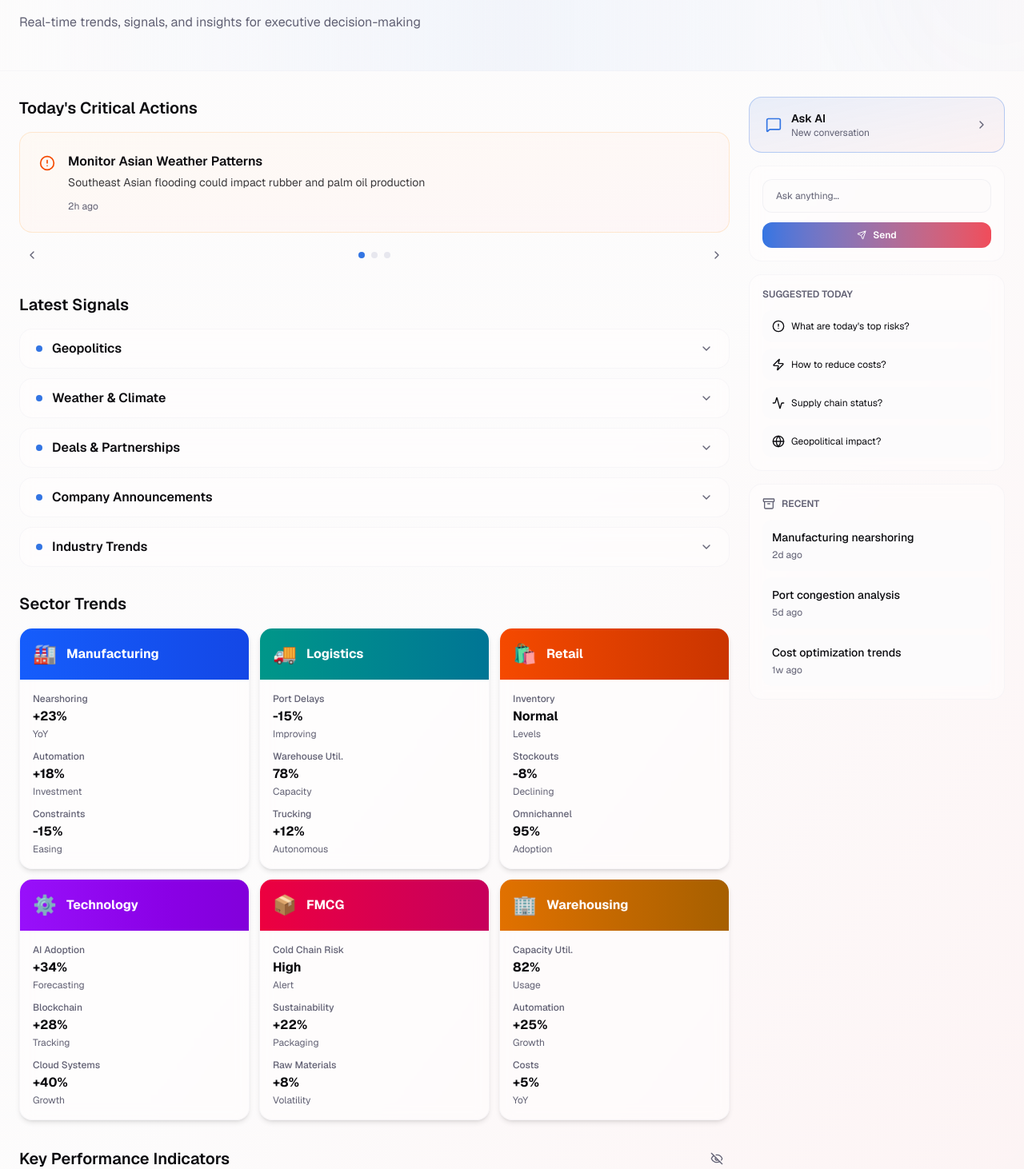
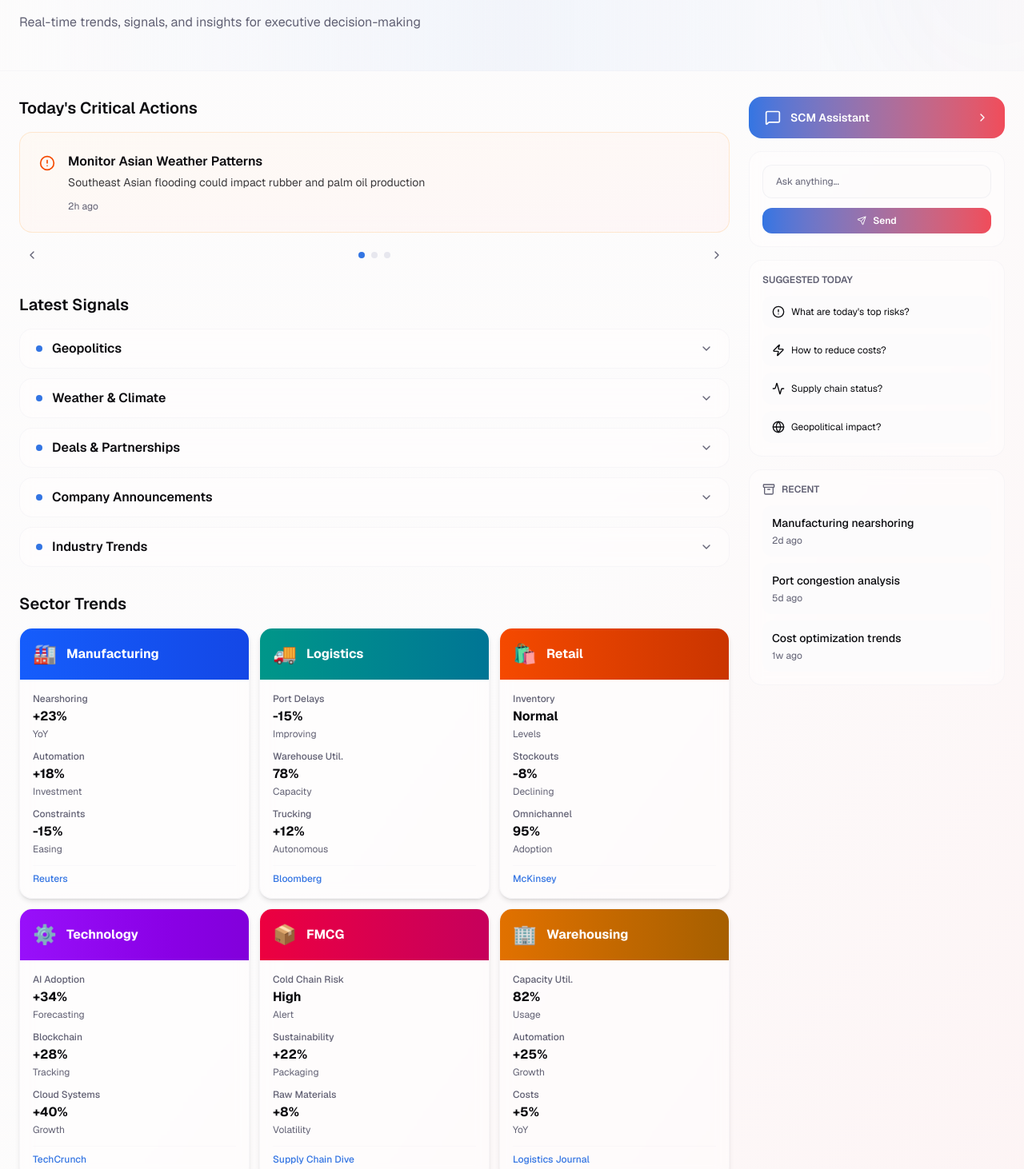
Before and after one commit to amitkumar-ai-pm/v0-scm-intelligence, a Next.js app: page / in a window 1280 px wide. Shown: the part 88-1550 px from the top of the page at 80% size. Built offline with nearby package versions, Linux system fonts and the light colour scheme.

Commit message:
feat: enhance dashboard with source info and UI improvements\n\nAdd source info to sector cards, improve text alignment, rename SCM button, and remove redundant text.

```diff
--- a/app/page.tsx
+++ b/app/page.tsx
@@ -47,6 +47,7 @@ const Page = () => {
       title: 'Manufacturing',
       color: 'from-blue-600 to-blue-700',
       icon: '🏭',
+      source: 'Reuters',
       metrics: [
         { label: 'Nearshoring', value: '+23%', subtext: 'YoY' },
         { label: 'Automation', value: '+18%', subtext: 'Investment' },
@@ -58,6 +59,7 @@ const Page = () => {
       title: 'Logistics',
       color: 'from-teal-600 to-cyan-700',
       icon: '🚚',
+      source: 'Bloomberg',
       metrics: [
         { label: 'Port Delays', value: '-15%', subtext: 'Improving' },
         { label: 'Warehouse Util.', value: '78%', subtext: 'Capacity' },
@@ -69,6 +71,7 @@ const Page = () => {
       title: 'Retail',
       color: 'from-orange-600 to-orange-700',
       icon: '🛍️',
+      source: 'McKinsey',
       metrics: [
         { label: 'Inventory', value: 'Normal', subtext: 'Levels' },
         { label: 'Stockouts', value: '-8%', subtext: 'Declining' },
@@ -80,6 +83,7 @@ const Page = () => {
       title: 'Technology',
       color: 'from-purple-600 to-purple-700',
       icon: '⚙️',
+      source: 'TechCrunch',
       metrics: [
         { label: 'AI Adoption', value: '+34%', subtext: 'Forecasting' },
         { label: 'Blockchain', value: '+28%', subtext: 'Tracking' },
@@ -91,6 +95,7 @@ const Page = () => {
       title: 'FMCG',
       color: 'from-rose-600 to-pink-700',
       icon: '📦',
+      source: 'Supply Chain Dive',
       metrics: [
         { label: 'Cold Chain Risk', value: 'High', subtext: 'Alert' },
         { label: 'Sustainability', value: '+22%', subtext: 'Packaging' },
@@ -102,6 +107,7 @@ const Page = () => {
       title: 'Warehousing',
       color: 'from-amber-600 to-yellow-700',
       icon: '🏢',
+      source: 'Logistics Journal',
       metrics: [
         { label: 'Capacity Util.', value: '82%', subtext: 'Usage' },
         { label: 'Automation', value: '+25%', subtext: 'Growth' },
@@ -313,9 +319,11 @@ const Page = () => {
                   className="rounded-xl border border-border/30 bg-card/50 backdrop-blur-sm overflow-hidden shadow-md transition-all hover:shadow-lg"
                 >
                   {/* Colored Header */}
-                  <div className={`bg-gradient-to-r ${trend.color} p-4 flex items-center gap-3`}>
-                    <span className="text-2xl">{trend.icon}</span>
-                    <h3 className="font-bold text-white text-base">{trend.title}</h3>
+                  <div className={`bg-gradient-to-r ${trend.color} p-4 flex items-center justify-between`}>
+                    <div className="flex items-center gap-3">
+                      <span className="text-2xl">{trend.icon}</span>
+                      <h3 className="font-bold text-white text-base">{trend.title}</h3>
+                    </div>
                   </div>
 
                   {/* Text-only Body */}
@@ -327,6 +335,10 @@ const Page = () => {
                         <p className="text-muted-foreground text-xs">{metric.subtext}</p>
                       </div>
                     ))}
+                    {/* Source Info */}
+                    <div className="pt-2 border-t border-border/20">
+                      <p className="text-xs text-primary font-medium">{trend.source}</p>
+                    </div>
                   </div>
                 </div>
               ))}
@@ -382,17 +394,16 @@ const Page = () => {
 
         {/* Chat Sidebar - Right Side */}
         <aside className="w-80 hidden lg:flex flex-col gap-4">
-          {/* Chat Button */}
+          {/* Chat Button - More Visible */}
           <button
             onClick={() => setIsChatOpen(!isChatOpen)}
-            className="flex items-center gap-3 w-full rounded-xl border border-primary/30 bg-gradient-to-br from-primary/10 to-accent/5 px-5 py-4 text-left hover:bg-primary/15 transition-colors"
+            className="flex items-center gap-3 w-full rounded-xl border-0 bg-gradient-to-r from-primary to-accent px-5 py-4 text-left hover:shadow-lg transition-all text-white"
           >
-            <MessageSquare className="h-5 w-5 text-primary flex-shrink-0" />
+            <MessageSquare className="h-5 w-5 flex-shrink-0" />
             <div className="flex-1 min-w-0">
-              <p className="font-semibold text-sm text-foreground">Ask AI</p>
-              <p className="text-xs text-muted-foreground truncate">New conversation</p>
+              <p className="font-semibold text-sm">SCM Assistant</p>
             </div>
-            <ChevronRight className="h-4 w-4 text-muted-foreground" />
+            <ChevronRight className="h-4 w-4" />
           </button>
 
           {/* Chat Input - Top */}
```
